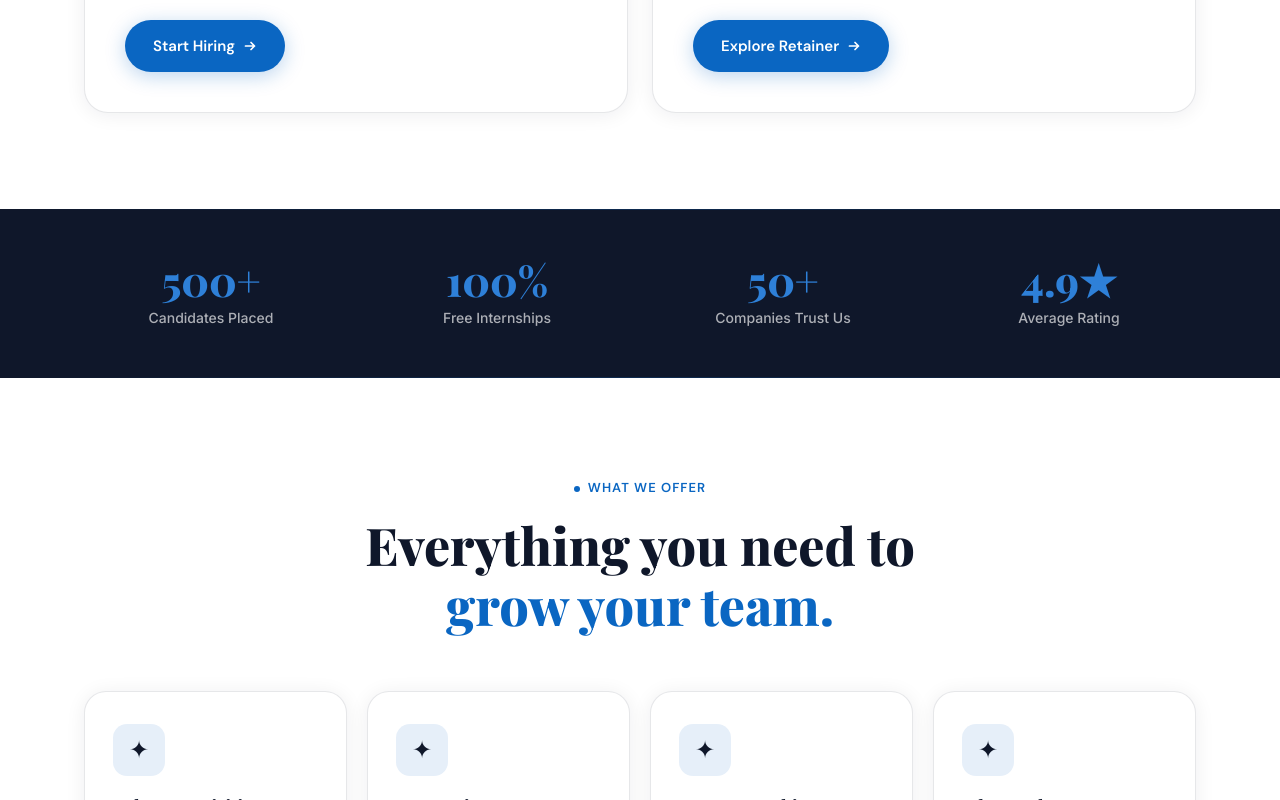
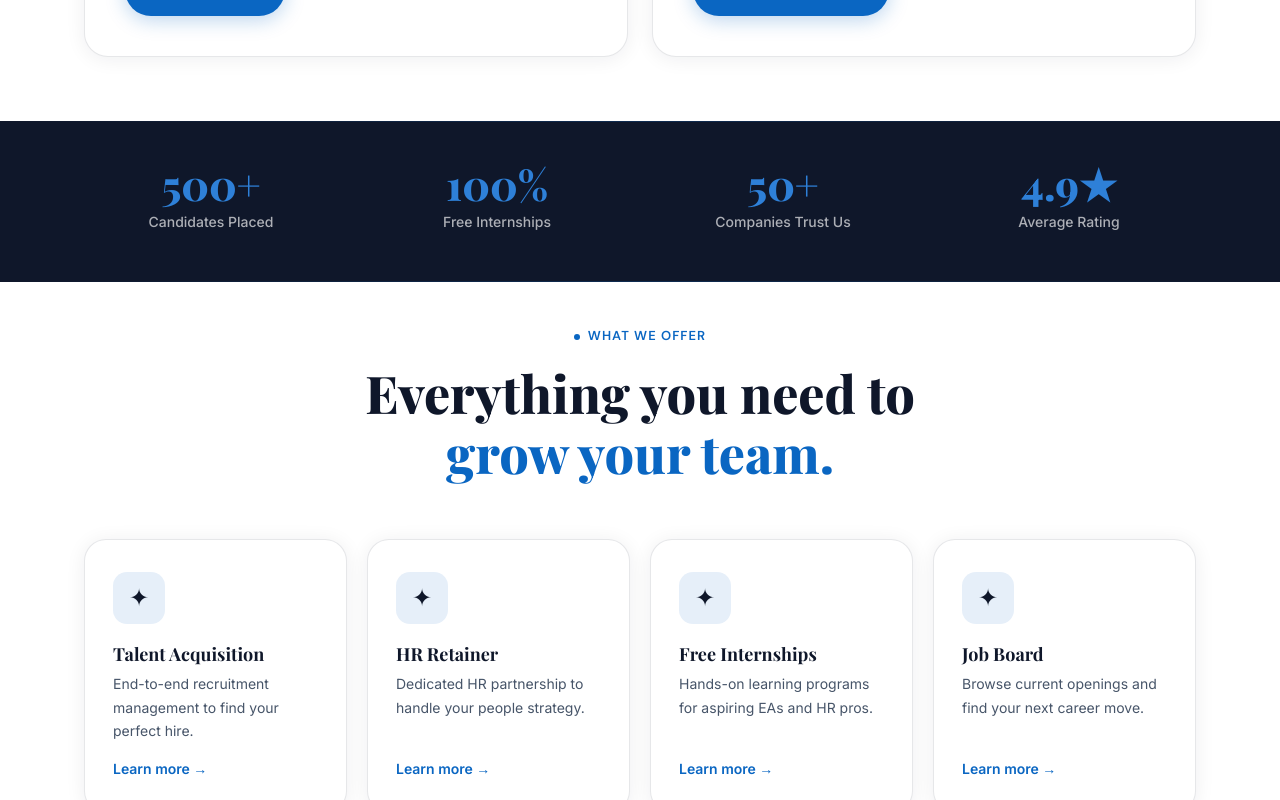
Before and after one commit to princehudsonmanpower/junedemo, a Next.js app in the folder app/: page / in a window 1280 px wide. Shown: the part 1740-2540 px from the top of the page. Built offline with nearby package versions, Linux system fonts and the light colour scheme.

Commit message:
"remove white space"

```diff
--- a/app/src/app/globals.css
+++ b/app/src/app/globals.css
@@ -30,6 +30,9 @@
   --shadow-card: 0 2px 20px rgba(15, 23, 42, 0.07);
   --radius-card: 20px;
   --radius-pill: 100px;
+  /* Vertical rhythm: default section padding + tighter “seam” when sections stack */
+  --section-pad-y: 64px;
+  --section-pad-y-seam: 40px;
 }
 
 * {
@@ -76,8 +79,8 @@ main#main-content {
 
 /* Dark Tailwind sections (HowItWorks, Stats, FAQ, Roles): vertical rhythm */
 .section-py {
-  padding-top: 96px;
-  padding-bottom: 96px;
+  padding-top: var(--section-pad-y);
+  padding-bottom: var(--section-pad-y);
 }
 
 /* Gold accent text in SectionHeader / CTABanner (Tailwind blocks) */
@@ -174,7 +177,7 @@ select:focus-visible {
 }
 
 .section-gap {
-  padding: 96px 0;
+  padding: var(--section-pad-y) 0;
 }
 
 .section-gap-sm {
@@ -791,12 +794,12 @@ select:focus-visible {
 
 .page-hero-content {
   max-width: 700px;
-  padding: 80px 0 100px;
+  padding: 80px 0 56px;
 }
 
 /* Services Section */
 .services-section {
-  padding: 96px 0;
+  padding: var(--section-pad-y) 0;
   background: var(--warm-white);
 }
 
@@ -905,7 +908,7 @@ select:focus-visible {
 
 /* Internship Hub */
 .hub-section {
-  padding: 96px 0;
+  padding: var(--section-pad-y) 0;
   background: var(--cream);
   position: relative;
   overflow: hidden;
@@ -1040,7 +1043,7 @@ select:focus-visible {
 
 /* Job Board (light) */
 .jobs-section {
-  padding: 96px 0;
+  padding: var(--section-pad-y) 0;
   background: #ffffff;
   position: relative;
   overflow: hidden;
@@ -1172,7 +1175,7 @@ select:focus-visible {
 
 /* Why JuneHires */
 .why-section {
-  padding: 96px 0;
+  padding: var(--section-pad-y) 0;
   background: var(--warm-white);
 }
 
@@ -1319,7 +1322,7 @@ select:focus-visible {
 
 /* Testimonials */
 .testimonials-section {
-  padding: 96px 0;
+  padding: var(--section-pad-y) 0;
   background: var(--cream);
 }
 
@@ -1735,7 +1738,7 @@ select:focus-visible {
 
 /* ─── NEW: Quick Highlights Grid ─── */
 .quick-highlights {
-  padding: 96px 0;
+  padding: var(--section-pad-y) 0;
   background: var(--warm-white);
 }
 
@@ -1826,7 +1829,7 @@ select:focus-visible {
 
 /* ─── NEW: CTA Section ─── */
 .cta-section {
-  padding: 96px 0;
+  padding: var(--section-pad-y) 0;
   background: #ffffff; /* Updated to complete white as requested */
   position: relative;
   overflow: hidden;
@@ -1877,8 +1880,38 @@ select:focus-visible {
 
 /* ─── NEW: How It Works / Process ─── */
 .how-it-works-section {
-  padding: 96px 0;
+  padding: var(--section-pad-y) 0;
   background: var(--cream);
+}
+
+/* Sitewide: soften double-padding seams between stacked major bands in <main> */
+.how-it-works-section:has(+ .how-it-works-section) {
+  padding-bottom: var(--section-pad-y-seam);
+}
+
+.how-it-works-section + .how-it-works-section {
+  padding-top: var(--section-pad-y-seam);
+}
+
+.page-hero + .services-section,
+.page-hero + .hub-section,
+.page-hero + .testimonials-section,
+.page-hero + .get-started-form-section,
+.hero-section + .services-section,
+.services-section + .stats-band,
+.services-section + .quick-highlights,
+.stats-band + .quick-highlights,
+.quick-highlights + .testimonials-section,
+.testimonials-section + .cta-section,
+.jobs-section + .cta-section,
+.why-section + .faq-section,
+.hub-section + .benefits-section,
+.benefits-section + .intern-testimonials-section,
+.intern-testimonials-section + .cta-section,
+.get-started-form-section + .contact-section,
+.services-section + .how-it-works-section,
+.how-it-works-section + .cta-section {
+  padding-top: var(--section-pad-y-seam);
 }
 
 #process-step-02,
@@ -1955,7 +1988,7 @@ select:focus-visible {
 
 /* ─── NEW: Benefits Grid ─── */
 .benefits-section {
-  padding: 96px 0;
+  padding: var(--section-pad-y) 0;
   background: var(--warm-white);
 }
 
@@ -2008,7 +2041,7 @@ select:focus-visible {
 
 /* ─── NEW: Intern Testimonials ─── */
 .intern-testimonials-section {
-  padding: 96px 0;
+  padding: var(--section-pad-y) 0;
   background: var(--cream);
 }
 
@@ -2020,7 +2053,7 @@ select:focus-visible {
 
 /* ─── NEW: Mission Section ─── */
 .mission-section {
-  padding: 96px 0;
+  padding: var(--section-pad-y) 0;
   background: var(--cream);
 }
 
@@ -2074,7 +2107,7 @@ select:focus-visible {
 
 /* ─── NEW: FAQ Section ─── */
 .faq-section {
-  padding: 96px 0;
+  padding: var(--section-pad-y) 0;
   background: var(--warm-white);
 }
 
@@ -2159,7 +2192,7 @@ select:focus-visible {
 
 /* ─── NEW: Contact Section ─── */
 .contact-section {
-  padding: 96px 0;
+  padding: var(--section-pad-y) 0;
   background: var(--warm-white);
 }
 
@@ -2323,6 +2356,11 @@ select:focus-visible {
 }
 
 @media (max-width: 640px) {
+  :root {
+    --section-pad-y: 48px;
+    --section-pad-y-seam: 32px;
+  }
+
   .hero-h1 {
     font-size: 36px;
   }
@@ -2373,7 +2411,7 @@ select:focus-visible {
   }
 
   .page-hero-content {
-    padding: 60px 0 80px;
+    padding: 60px 0 48px;
   }
 
   .page-hero {
@@ -2388,7 +2426,7 @@ select:focus-visible {
 /* ── LinkedIn Feed Section (light — careers / job board) ─────── */
 .li-section {
   background: #ffffff;
-  padding: 64px 0;
+  padding: var(--section-pad-y) 0;
 }
 
 /* Top bar */
--- a/app/src/components/sections/get-started-form-section.css
+++ b/app/src/components/sections/get-started-form-section.css
@@ -4,7 +4,7 @@
  */
 
 .get-started-form-section {
-  padding: 72px 0 96px;
+  padding: var(--section-pad-y, 64px) 0;
   background: linear-gradient(180deg, var(--cream) 0%, var(--warm-white) 100%);
   animation: get-started-fade-in 0.55s ease-out both;
 }
```
